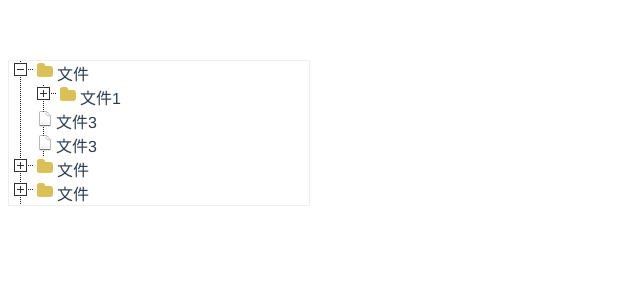
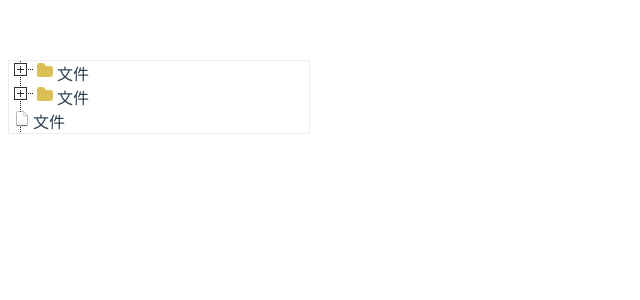
Before and after one commit to Gavin-yh/vue3-jstree, a Vue app: page / in a window 1280 px wide. Shown: the top 300 px of the page, without its empty margins (0-640 px from the left). Built offline with nearby package versions, Linux system fonts and the light colour scheme.

Commit message:
feat: 修复文件暂开

```diff
--- a/src/App.vue
+++ b/src/App.vue
@@ -12,7 +12,6 @@ import VTree from "./components/tree.vue";
 const data: Ref<Array<TreeData>> = ref([
   {
     text: "文件",
-    opended: true,
     children: [
       {
         text: "文件1",
@@ -22,6 +21,14 @@ const data: Ref<Array<TreeData>> = ref([
           },
           {
             text: "文本3",
+            children: [
+              {
+                text: "文件1",
+              },
+              {
+                text: "文本3",
+              },
+            ],
           },
         ],
       },
@@ -48,11 +55,6 @@ const data: Ref<Array<TreeData>> = ref([
   },
   {
     text: "文件",
-    children: [
-      {
-        text: "文件1",
-      },
-    ],
   },
 ]);
 
--- a/src/components/index.ts
+++ b/src/components/index.ts
@@ -6,3 +6,7 @@ export interface TreeData {
   isHover?: boolean;
   children?: Array<TreeData>;
 }
+
+export interface innerTreeData extends TreeData {
+  id: number;
+}
--- a/src/components/tree-item.vue
+++ b/src/components/tree-item.vue
@@ -10,10 +10,10 @@
     <i
       :class="{
         'tree-anchor': props.data?.children,
-        'tree-icon': props.data?.children,
+        'tree-icon': props.data?.children?.length,
       }"
       role="presentation"
-      @click="handleItemToggle(props.data)"
+      @click="props.data.opended = !props.data.opended"
     ></i>
 
     <div
@@ -26,7 +26,7 @@
       <i
         class="tree-icon"
         :class="{
-          'no-filder': !props.data?.children,
+          'no-filder': !props.data?.children?.length,
         }"
         role="presentation"
       ></i>
@@ -38,6 +38,7 @@
         v-for="(child, index) in props.data?.children"
         :key="index"
         :data="child"
+        @iconClick="props.data.opended = !props.data.opended"
       >
       </tree-item>
     </ul>
@@ -52,18 +53,20 @@ export default {
 
 <script setup lang="ts">
 import { computed } from "vue";
-import { TreeData } from "./index";
+import { innerTreeData } from "./index";
 
 const props = defineProps<{
-  data: TreeData;
+  data: innerTreeData;
 }>();
+
+const emit = defineEmits(["iconClick"]);
 
 const isFolder = computed(() => {
   return props.data.children && props.data.children.length;
 });
 
-function handleItemToggle(data: TreeData) {
-  props.data.opended = !data.opended;
+function handleItemToggle(id: number) {
+  emit("iconClick", id);
 }
 </script>
 
--- a/src/components/tree.vue
+++ b/src/components/tree.vue
@@ -2,11 +2,11 @@
   <div role="tree">
     <ul role="group">
       <tree-item
-        v-for="(child, index) in newTreeData"
+        v-for="(child, index) in treeData"
         :key="index"
         :data="child"
-      >
-      </tree-item>
+        @iconClick="iconClick"
+      ></tree-item>
     </ul>
   </div>
 </template>
@@ -18,18 +18,23 @@ export default {
 </script>
 
 <script setup lang="ts">
-import { computed, ref } from "vue";
+import { computed, ref, watch, Ref } from "vue";
 import TreeItem from "./tree-item.vue";
-import { TreeData } from "./index";
+import { TreeData, innerTreeData } from "./index";
+
+let TREE_ID: number = 1;
 
 const props = defineProps<{
   data: Array<TreeData>;
 }>();
 
-const newTreeData = computed(() => {
-  return props.data.map((item) => {
-    return {
-      id: new Date().getDate(),
+const treeData: Ref<Array<innerTreeData>> = ref([]);
+
+function formatItem(data: Array<TreeData>, anchorID: number) {
+  return data.map((item) => {
+    const newData = {
+      id: TREE_ID++,
+      anchorID,
       text: item.text || "未知文件",
       opended: item.opended || false,
       selected: item.selected || false,
@@ -37,10 +42,50 @@ const newTreeData = computed(() => {
       children: item.children || [],
       icon: item.icon || "",
     };
+
+    if (item.children) {
+      newData.children = formatItem(item.children, anchorID);
+    }
+
+    return newData;
   });
-});
+}
 
-const count = ref(0);
+watch(
+  () => props.data,
+  (data) => {
+    treeData.value = data.map((item) => {
+      const data = {
+        id: TREE_ID++,
+        text: item.text || "未知文件",
+        opended: item.opended || false,
+        selected: item.selected || false,
+        disabled: item.selected || false,
+        children: item.children ? formatItem(item.children, TREE_ID) : [],
+        icon: item.icon || "",
+      };
+      return data;
+    });
+  },
+  {
+    deep: true,
+    immediate: true,
+  }
+);
+
+// function iconClick(id: number) {
+//   treeData.value = treeData.value.map(item => {
+//     if (item.id === id) {
+//       return {
+//         ...item,
+//         opended: !item.opended
+//       }
+//     }
+
+//     return item
+//   })
+//   debugger
+// }
 </script>
 
 <style>
```
